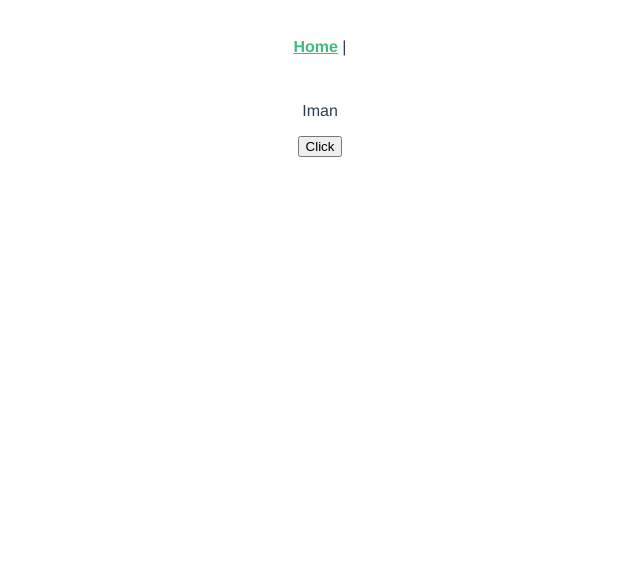
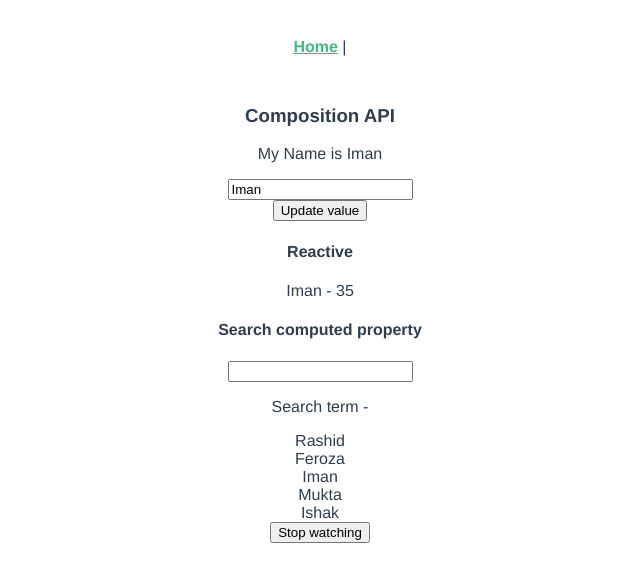
Before and after one commit to imanalicse/vue_learning, a Vue app: page / in a window 1280 px wide. Shown: the top 582 px of the page, without its empty margins (320-960 px from the left). Built offline with nearby package versions, Linux system fonts and the light colour scheme.

Commit message:
Composition api

```diff
--- a/src/views/CompositionApi.vue
+++ b/src/views/CompositionApi.vue
@@ -1,12 +1,27 @@
 <template>
   <div class="CompositionApi">
-    <p>{{name}}</p>
-    <button @click="handleClick">Click</button>
+    <h3>Composition API</h3>
+    <p ref="p"> My Name is {{name}}</p>
+    <input typeof="text" v-model="name" placeholder="Type Name"> <br>
+    <button @click="updateValue">Update value</button>
+    <h4>Reactive</h4>
+    <p> {{person.name}} - {{person.age}}</p>
+    <h4>Search computed property</h4>
+    <input type="text" v-model="search">
+    <p>Search term - {{ search }}</p>
+    <div v-for="name in matchingNames" :key="name">{{ name }}</div>
+    <button @click="stopWatchEvent">Stop watching</button>
   </div>
 </template>
 
 <script>
-import {ref} from "vue";
+/**
+* reactive:
+*  does not work with primitive data type
+*  Value can be assigned directly without .value operator
+*
+ */
+import {computed, reactive, ref, watch, watchEffect} from "vue";
 
 export default {
   name: 'CompositionApi',
@@ -15,15 +30,43 @@ export default {
   },
   mounted() {
     console.log("mounted")
+    this.score = 10;
   },
   setup() {
+    console.log("setup")
     let name = ref("Iman")
-    const handleClick = () => {
+    const parapraph = ref(null);
+    const person = reactive({ name: "Iman", age: 35 });
+    const updateValue = () => {
       name.value = "Ishak"
+      parapraph.value.classList.add("test");
+      console.log(parapraph.value)
+      person.name = "Mukta"
     }
+    const search = ref("")
+    const names = ref(["Rashid", "Feroza", "Iman", "Mukta", "Ishak"])
+    const matchingNames = computed(() =>{
+      return names.value.filter((name) => name.toLowerCase().includes(search.value.toLowerCase()))
+    });
+
+    const stopWatch = watch(search, () => {
+      console.log("watch run") // run when search value chane
+    })
+    const stopWatchEffect = watchEffect(() => {
+      // console.log('watchEffect run') // run initial
+      console.log('watchEffect->>', search.value) //run when search value change
+    })
+
+    const stopWatchEvent = () => {
+      stopWatch()
+      stopWatchEffect()
+    }
+
+    return { name, updateValue, parapraph, person, search, names, matchingNames, stopWatchEvent }
+  },
+  data() {
     return {
-      name,
-      handleClick
+      score: 5
     }
   }
 }
```
